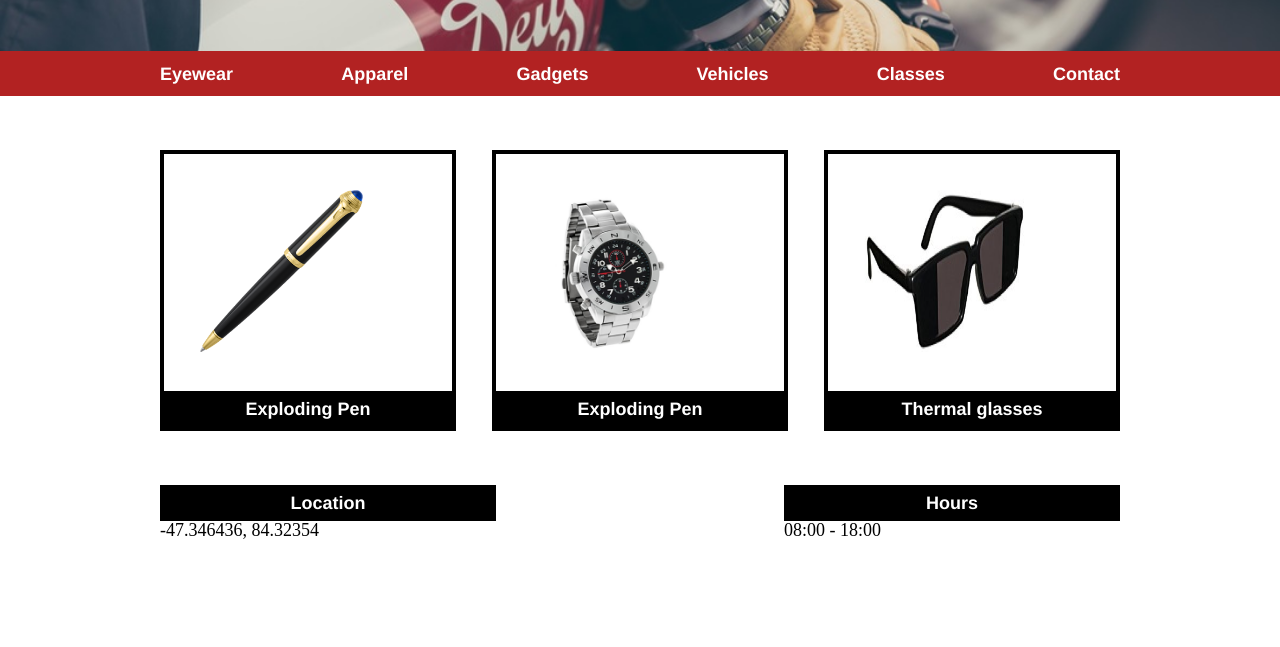
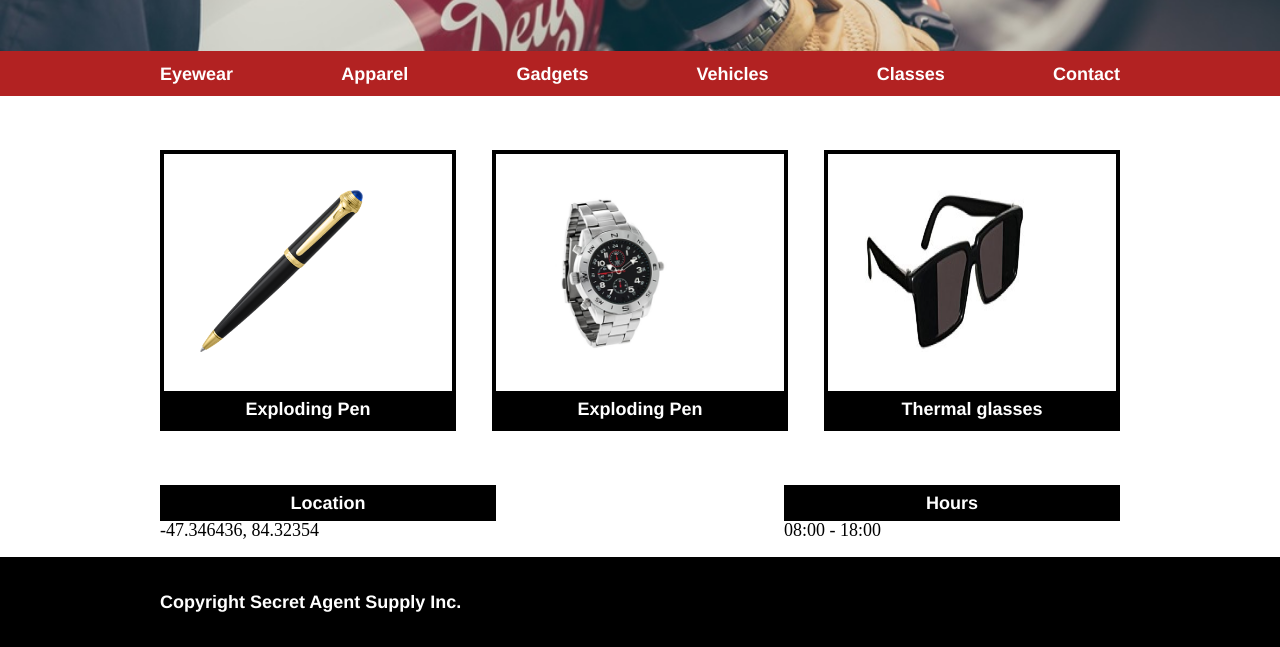
Before and after one commit to Mercurialproductions/Website_AgentSupply, a plain HTML site: page index.html in a window 1280 px wide. Shown: the part 471-1118 px from the top of the page. Before the commit the page ends 1011 px from the top, so only its background shows below. Drawn offline with Linux system fonts and the light colour scheme.

Commit message:
added the footer

```diff
--- a/index.html
+++ b/index.html
@@ -72,17 +72,20 @@
           </div>
         </div>
       </div>
-  </div>
+      <div class="footer">
+
+
+        <div class="copywrite">
+          <div class="copywrite_content_container">
+            <span>Copyright Secret Agent Supply Inc.</span>
+          </div>
+        </div>
+
+      </div>
+
+    </div>
 
   </body>
-  <footer>
 
-    <!--displays the footer with copywrite information  -->
-    <div class="copywrite">
-      <div class="copywrite_content_container">
-        <span></span>
-      </div>
-    </div>
 
-  </footer>
 </html>
--- a/resources/CSS/index.css
+++ b/resources/CSS/index.css
@@ -185,6 +185,7 @@ html {
   align-items:flex-start;
   position:relative;
   top:3rem;
+  /* margin-bottom:4rem; */
 }
 
 .info_item {
@@ -201,3 +202,36 @@ html {
   background-color:black;
   text-align: center;
 }
+
+.info_item p {
+  font-size:1em;
+}
+
+/* footer  */
+
+.footer {
+  background-color:black;
+  height:5rem;
+  width:100%;
+  display:flex;
+  flex-direction:row;
+  justify-content:center;
+  align-items:center;
+  margin-top:3rem;
+}
+
+.copywrite {
+  width:960px;
+  display:flex;
+  flex-direction:row;
+  justify-content: flex-start;
+  align-items: center;
+}
+
+.copywrite_content_container span {
+  text-align: left;
+  color:white;
+  font-family:"Helvetica";
+  font-size:1rem;
+  font-weight:bold;
+}
```
